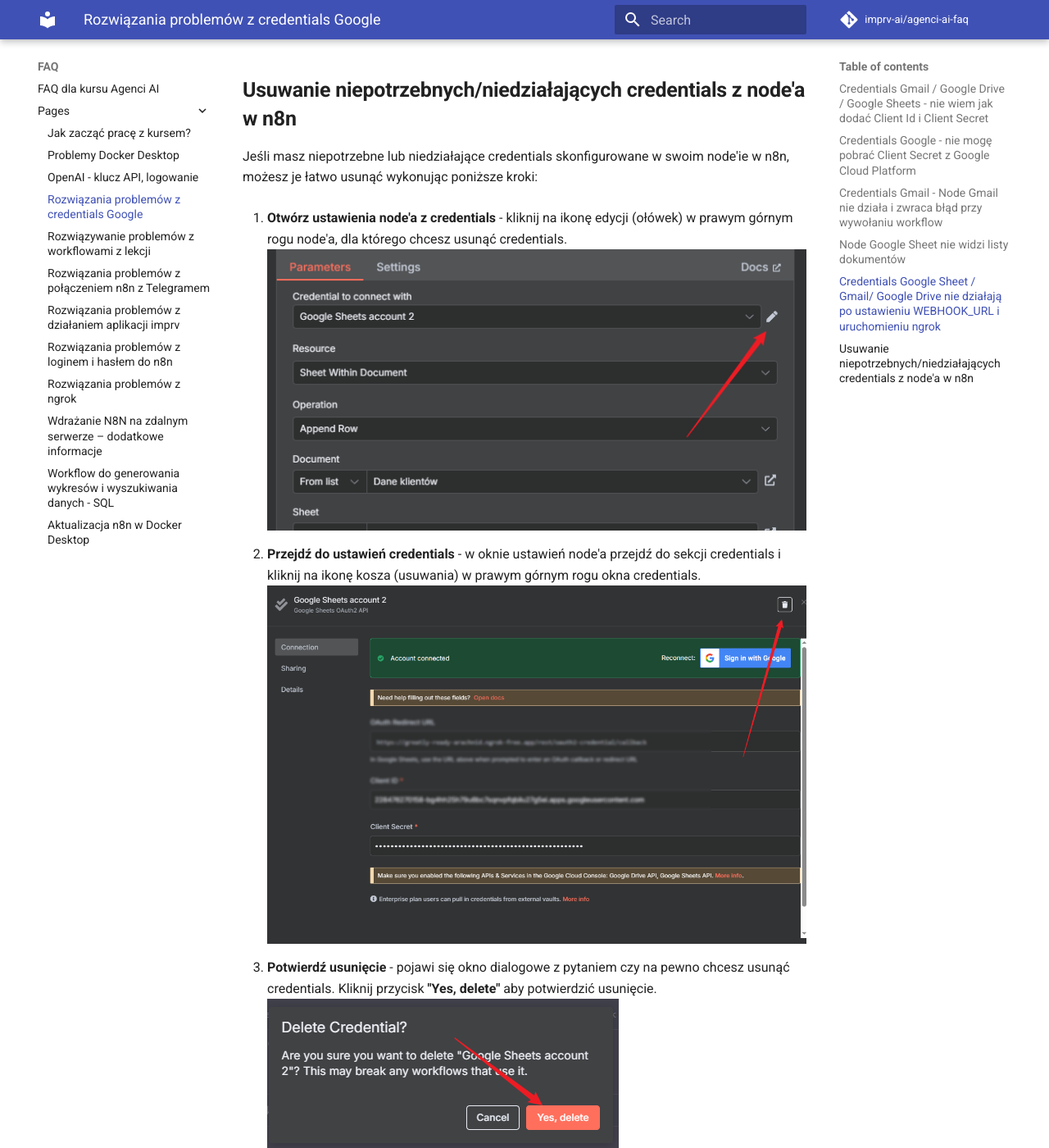
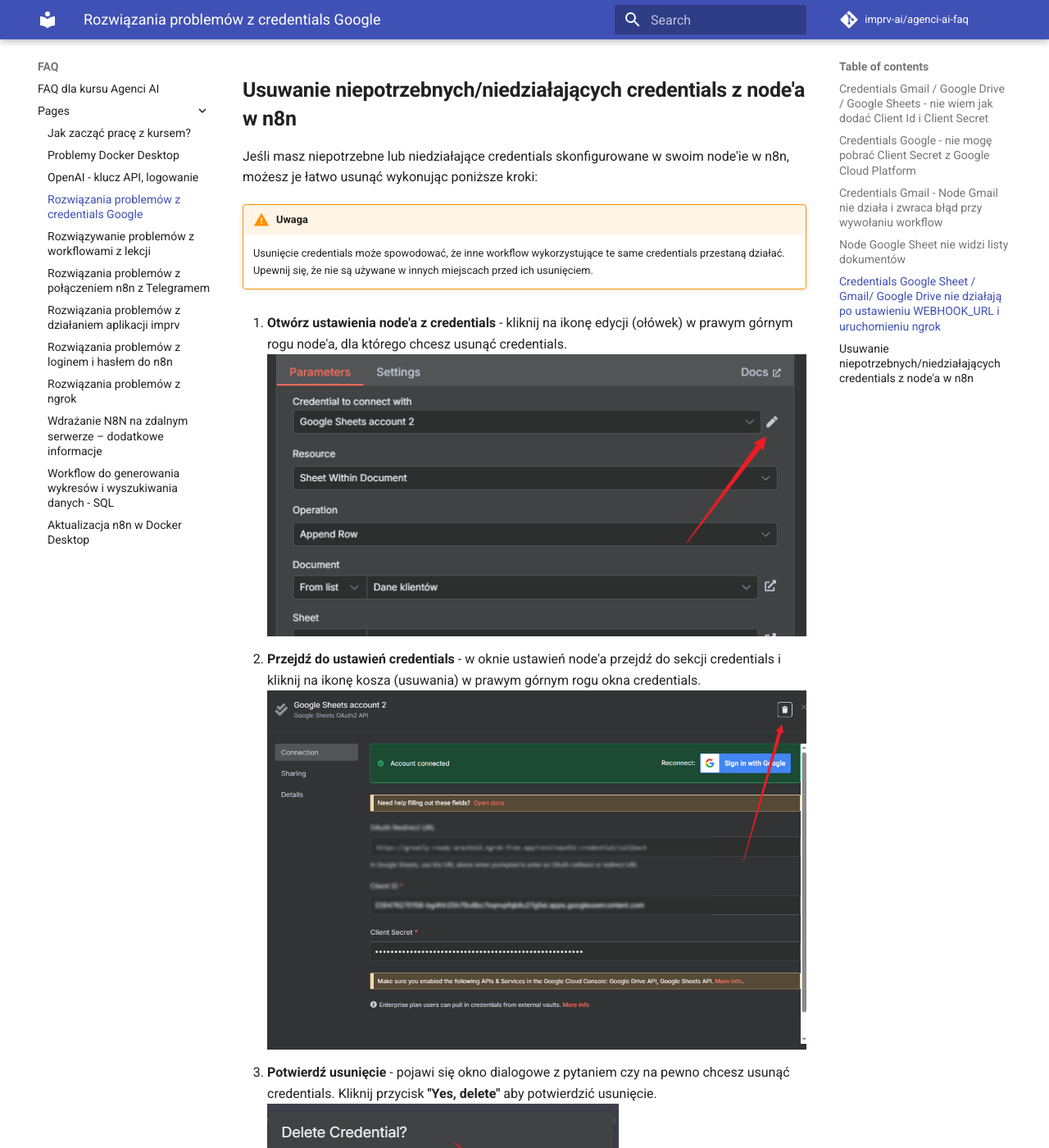
Before and after one commit to imprv-ai/agenci-ai-faq, an MkDocs documentation site: the page built from docs/pages/04_credentiale_credentials_problems.md, in a window 1280 px wide and 1400 px high, scrolled down 9808 px. Shown: the whole window at 82% size. Built offline with MkDocs 1.6.1 and Material for MkDocs 9.7.7, drawn with Linux system fonts in a browser that asks for light colours; comment, search, counter and statistics services are not loaded; some of the changed text lies outside the part shown.

Commit message:
Add warning about consequences removing credentials

```diff
--- a/docs/pages/04_credentiale_credentials_problems.md
+++ b/docs/pages/04_credentiale_credentials_problems.md
@@ -85,6 +85,9 @@
 
 Jeśli masz niepotrzebne lub niedziałające credentials skonfigurowane w swoim node'ie w n8n, możesz je łatwo usunąć wykonując poniższe kroki:
 
+!!! warning "Uwaga"
+    Usunięcie credentials może spowodować, że inne workflow wykorzystujące te same credentials przestaną działać. Upewnij się, że nie są używane w innych miejscach przed ich usunięciem.
+
 1. **Otwórz ustawienia node'a z credentials** - kliknij na ikonę edycji (ołówek) w prawym górnym rogu node'a, dla którego chcesz usunąć credentials.
    ![](assets/credentials__remove__edit_icon.png)
 
```
Also changed, not shown: other parts of docs/pages/04_credentiale_credentials_problems.md (+0 -2 lines).
